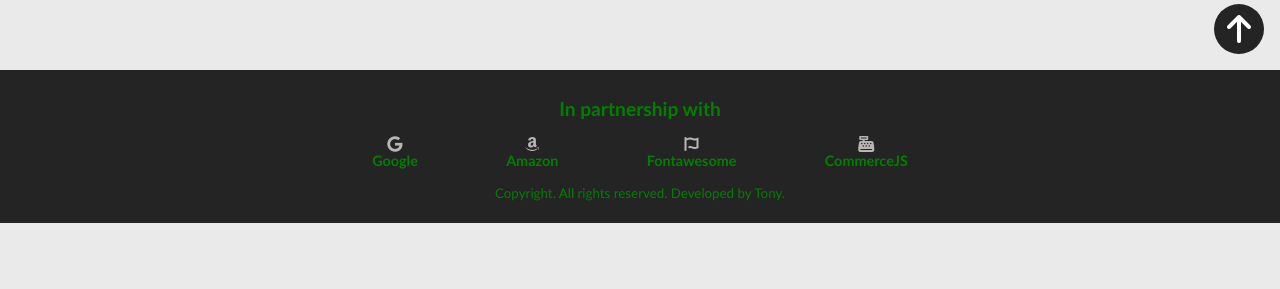
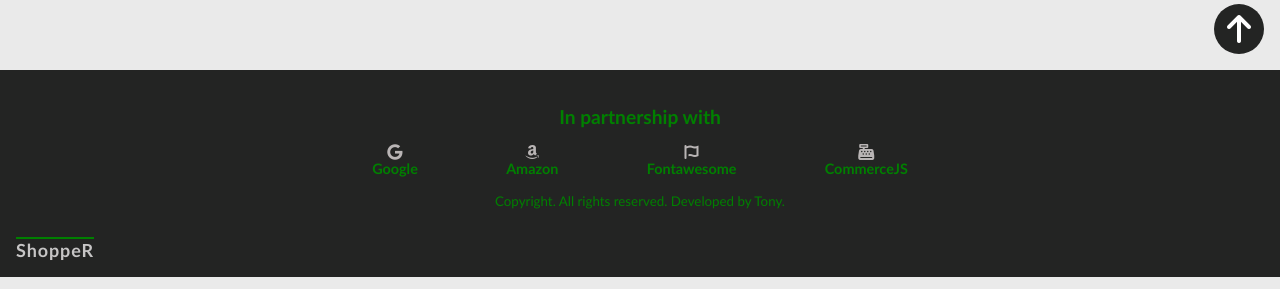
Before and after one commit to Tonywhite1997/e-commerce, a React (Create React App) app: page / in a window 1280 px wide. Shown: the part 508-797 px from the top of the page. Built offline with nearby package versions, Linux system fonts and the light colour scheme; no server answers.

Commit message:
added logo to the footer

```diff
--- a/src/App.js
+++ b/src/App.js
@@ -1,6 +1,6 @@
 import React from "react";
 import Header from "./components/Header";
-import Footer from "./Footer";
+import Footer from "./components/Footer";
 import Carousel from "./components/Carousel";
 import Categories from "./components/Categories";
 import { useState, useEffect, useRef } from "react";
@@ -156,7 +156,7 @@ function App() {
 
       <div className="go--up__div" onClick={scrollToTop}>
         <div className="go--up__button">
-          <a href="#">
+          <a>
             <i className="fa-solid fa-arrow-up"></i>
           </a>
         </div>
--- a/src/Footer.js
+++ b/src/components/Footer.js
@@ -1,4 +1,5 @@
 import React from "react";
+import Logo from "./Logo";
 
 function Footer() {
   return (
@@ -23,6 +24,9 @@ function Footer() {
         </div>
       </div>
       <small>Copyright. All rights reserved. Developed by Tony.</small>
+      <div className="logo--div">
+        <Logo />
+      </div>
     </footer>
   );
 }
--- a/src/components/Logo.js
+++ b/src/components/Logo.js
@@ -4,7 +4,6 @@ function Logo() {
   return (
     <div className="header--logo">
       <h3 className="header--logo__name">ShoppeR</h3>
-      {/* <i className="fa-solid fa-shop"></i> */}
     </div>
   );
 }
--- a/src/styles/_footer.scss
+++ b/src/styles/_footer.scss
@@ -8,7 +8,7 @@
     gap: 1em;
     background-color: $headerclr;
     color: green;
-    padding: .5em 1em;
+    padding: 1em 1em;
 
     h4{
         margin-top: 1em;
@@ -38,6 +38,15 @@
             cursor: pointer;
         }
     }
+    .logo--div{
+        width: 100%;
+        display: flex;
+        justify-content: flex-start;
+
+        h3{
+            font-size: 1.125rem;
+        }
+    }
 }
 
 @media screen and (max-width:800px) {
--- a/src/styles/_header.scss
+++ b/src/styles/_header.scss
@@ -26,6 +26,7 @@
         &__name{
             position: relative;
             font-weight: 600;
+            color: $textclr;
             font-size: 1rem;
             letter-spacing: .05em;
 
--- a/src/styles/root.css
+++ b/src/styles/root.css
@@ -46,6 +46,7 @@
 .header--logo__name {
   position: relative;
   font-weight: 600;
+  color: #c6c5c5;
   font-size: 1rem;
   letter-spacing: .05em;
 }
@@ -467,7 +468,7 @@
   gap: 1em;
   background-color: #232423;
   color: green;
-  padding: .5em 1em;
+  padding: 1em 1em;
 }
 
 .footer h4 {
@@ -508,6 +509,20 @@
       -ms-flex-align: center;
           align-items: center;
   cursor: pointer;
+}
+
+.footer .logo--div {
+  width: 100%;
+  display: -webkit-box;
+  display: -ms-flexbox;
+  display: flex;
+  -webkit-box-pack: start;
+      -ms-flex-pack: start;
+          justify-content: flex-start;
+}
+
+.footer .logo--div h3 {
+  font-size: 1.125rem;
 }
 
 @media screen and (max-width: 800px) {
```
Also changed, not shown: 1 other file (tests, documents, lock files or other folders).
